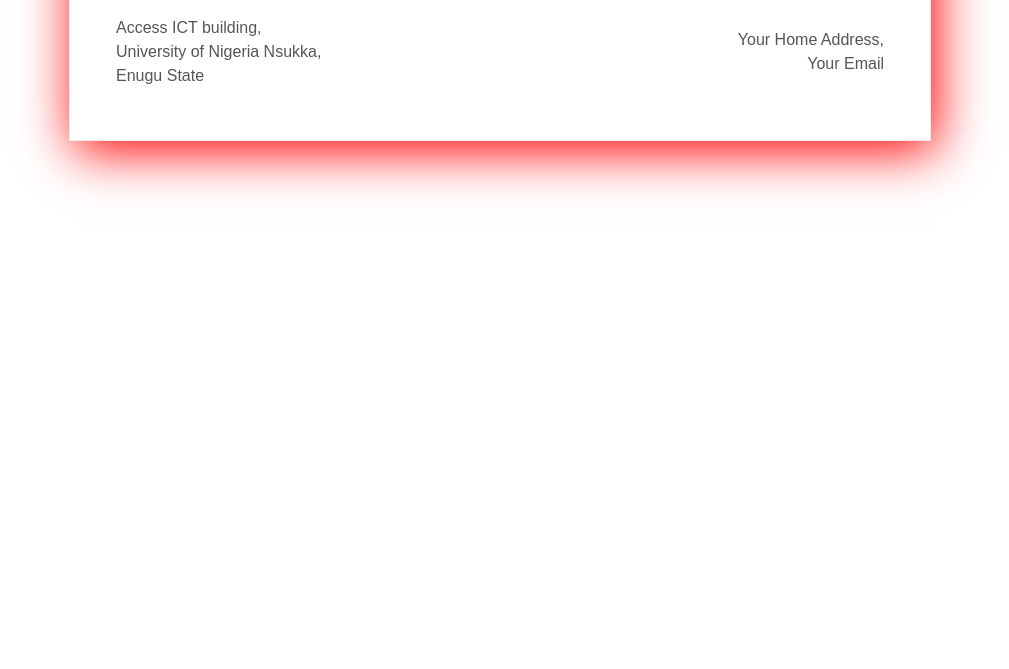
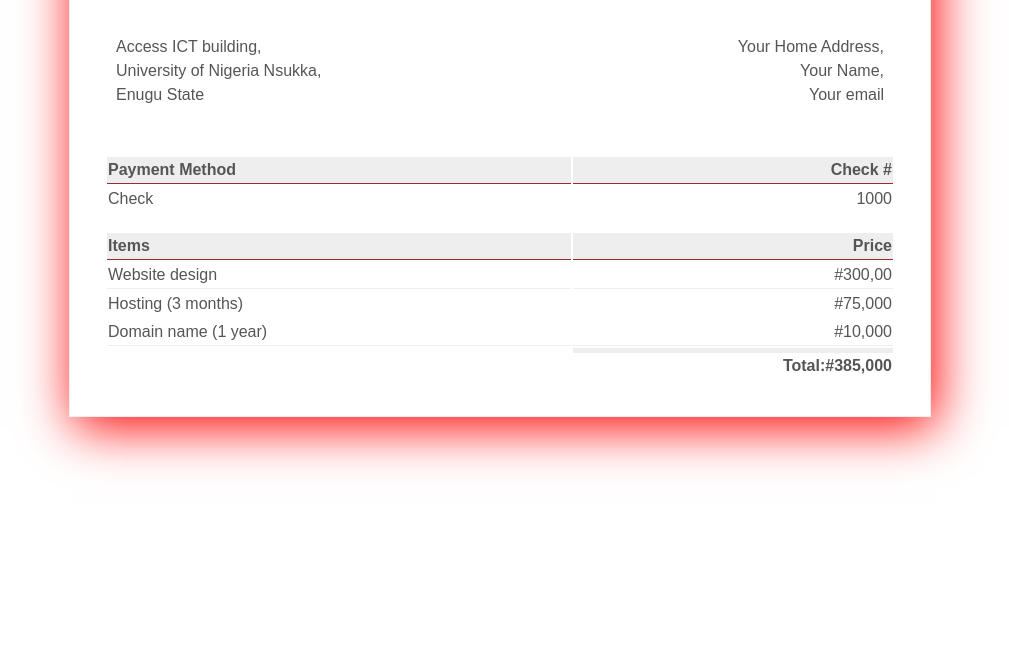
Before and after one commit to natoraymond/frontend-class, a plain HTML site: page invoice/index.html in a window 1280 px wide. Shown: the part 131-800 px from the top of the page, without its empty margins (140-1149 px from the left). Drawn offline with Linux system fonts and the light colour scheme.

Commit message:
complete invoice

```diff
--- a/invoice/css/style.css
+++ b/invoice/css/style.css
@@ -24,3 +24,39 @@
     text-align: right;
 
 }
+.invoice-box table tr.top table td {
+    padding-bottom: 20px;
+}
+.invoice-box table tr.top table td.title {
+    color: red(158, 17, 17);
+    font-size: 45px;
+    line-height: 45px;
+}
+.img {
+    padding-bottom: 100px;
+    height: 100px;
+    border: 50px;
+
+}
+.invoice-box table tr.information table td {
+    padding-bottom: 40px;
+}
+.invoice-box table tr.heading td {
+    background: #eee;
+    border-bottom: 1px solid rgb(150, 44, 44);
+    font-weight: bold;
+}
+.invoice-box table tr.details td {
+    padding-bottom: 20px;
+}
+.invoice-box table tr.item td {
+    border-bottom: 1px solid #eee;
+}
+.invoice-box table tr.item.last td {
+    border-bottom: none;
+
+}
+.invoice-box table tr.total td:nth-child(2){
+    border-top: 5px solid #eee;
+    font-weight: bold;
+}
--- a/invoice/index.html
+++ b/invoice/index.html
@@ -4,7 +4,7 @@
     <meta charset="UTF-8">
     <meta http-equiv="X-UA-Compatible" content="IE=edge">
     <meta name="viewport" content="width=device-width, initial-scale=1.0">
-    <link rel="stylesheet" type="text/css" href="/frontend_tutorial/invoice/css/style.css">
+    <link rel="stylesheet" type="text/css" href="/invoice/css/style.css">
     <title>invoice project</title>
 </head>
 <body>
@@ -14,8 +14,8 @@
                 <td colspan="2">
                     <table>
                         <tr>
-                            <td>
-                                <img src="Forex.jpy" alt="Forex Our logo ">
+                            <td class="title">
+                                <img class="logo" src="Forex.jpg" alt="Forex" hight="100" width="200">
                             </td>
                             <td>
                                 Invoice Number: 123456789 <br>
@@ -26,8 +26,8 @@
                     </table>
                 </td>
             </tr>
-            <tr>
-                <td>
+            <tr class="information">
+                <td colspan="2">
                     <table>
                         <tr>
                         <td>
@@ -36,17 +36,46 @@
                             Enugu State
 
                         </td>
-                        <td>Your Home Address,<br>
-                         Your Email
+                        <td>
+                            Your Home Address,<br>
+                         Your Name, <br>
+                         Your email
                         </td>
 
                         </tr>
                     </table>
 
-                </td></tr>
-            <tr></tr>
-            <tr></tr>
-            <tr></tr>
+                </td>
+            </tr>
+            <tr class="heading">
+                <td>Payment Method</td>
+                <td>Check #</td>
+            </tr>
+            <tr class="details">
+                <td>Check </td>
+                <td>1000</td>
+            </tr>
+            <tr class="heading">
+                <td>Items</td>
+                <td>Price</td>
+            </tr>
+            <tr class="item">
+                <td>Website design</td>
+            <td>#300,00</td>
+
+            </tr>
+            <tr class="item last">
+                <td>Hosting (3 months)</td>
+                <td>#75,000</td>
+            </tr>
+            <tr class="item">
+                <td>Domain name (1 year)</td>
+                <td>#10,000</td>
+            </tr>
+            <tr class="total">
+                <td></td>
+                <td>Total:#385,000</td>
+            </tr>
         </table>
     </div>
 </body>
```
